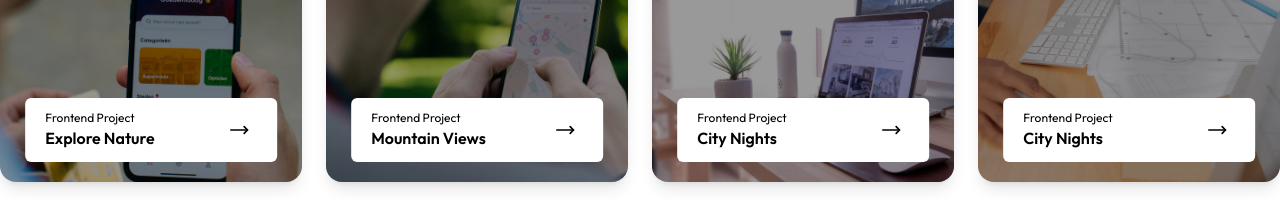
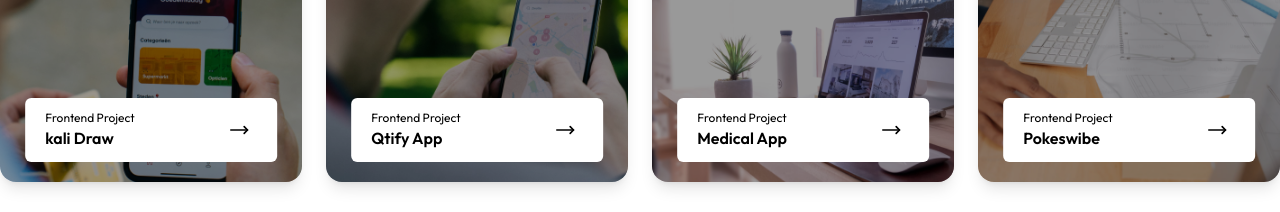
Before and after one commit to shubhamrawat0269/portfolio, a Next.js app: page / in a window 1280 px wide. Shown: the part 2240-2452 px from the top of the page. Built offline with nearby package versions, Linux system fonts and the light colour scheme; a web font is replaced by a local one.

Commit message:
updated : Project links added

```diff
--- a/app/components/molecules/Card.jsx
+++ b/app/components/molecules/Card.jsx
@@ -5,7 +5,6 @@ const Card = ({ imageUrl, title, onClick }) => {
   return (
     <div
       className="relative w-full h-64 rounded-2xl overflow-hidden shadow-lg group"
-      //   onClick={onClick}
     >
       <img
         src={imageUrl}
@@ -14,7 +13,10 @@ const Card = ({ imageUrl, title, onClick }) => {
       />
       <div className="absolute inset-0 bg-black/40" />
 
-      <div className="bg-white cursor-pointer w-10/12 rounded-md absolute bottom-5 left-1/2 -translate-x-1/2 py-3 px-5 flex items-center justify-between duration-500 group-hover:bottom-7">
+      <div
+        onClick={onClick}
+        className="bg-white cursor-pointer w-10/12 rounded-md absolute bottom-5 left-1/2 -translate-x-1/2 py-3 px-5 flex items-center justify-between duration-500 group-hover:bottom-7"
+      >
         <div>
           <h2 className="text-xs">Frontend Project</h2>
           <p className="text-base font-semibold">{title}</p>
--- a/app/components/organisms/Portfolio.jsx
+++ b/app/components/organisms/Portfolio.jsx
@@ -10,8 +10,10 @@ import {
   cardVariants,
   portfolioCardData,
 } from "@/assets/assets";
+import { useRouter } from "next/navigation";
 
 const Portfolio = () => {
+  const router = useRouter();
   const [limit, setLimit] = useState(4);
   const handleLimit = () => setLimit(limit + 4);
 
@@ -39,7 +41,7 @@ const Portfolio = () => {
               <Card
                 imageUrl={card.imageUrl}
                 title={card.title}
-                onClick={() => alert(`${card.title} clicked!`)}
+                onClick={() => router.push(card.link)}
               />
             </motion.div>
           ))}
--- a/assets/assets.js
+++ b/assets/assets.js
@@ -128,52 +128,34 @@ export const serviceCardData = [
 
 export const portfolioCardData = [
   {
+    link: "https://kali-draw.vercel.app/",
     imageUrl: "/work-1.png",
-    title: "Explore Nature",
+    title: "kali Draw",
   },
   {
+    link: "https://rawatshubham-qtify-pyyp.vercel.app/",
     imageUrl: "/work-2.png",
-    title: "Mountain Views",
+    title: "Qtify App",
   },
   {
+    link: "https://medify-indol.vercel.app/",
     imageUrl: "/work-3.png",
-    title: "City Nights",
+    title: "Medical App",
   },
   {
+    link: "https://pokeswibe.vercel.app/",
     imageUrl: "/work-4.png",
-    title: "City Nights",
+    title: "Pokeswibe",
   },
   {
+    link: "https://caption-to-video-app.vercel.app/",
     imageUrl: "/work-1.png",
-    title: "Explore Nature",
+    title: "Caption To Video",
   },
   {
+    link: "https://countdown-timer-app-jade.vercel.app/",
     imageUrl: "/work-2.png",
-    title: "Mountain Views",
-  },
-  {
-    imageUrl: "/work-3.png",
-    title: "City Nights",
-  },
-  {
-    imageUrl: "/work-4.png",
-    title: "City Nights",
-  },
-  {
-    imageUrl: "/work-1.png",
-    title: "Explore Nature",
-  },
-  {
-    imageUrl: "/work-2.png",
-    title: "Mountain Views",
-  },
-  {
-    imageUrl: "/work-3.png",
-    title: "City Nights",
-  },
-  {
-    imageUrl: "/work-4.png",
-    title: "City Nights",
+    title: "Countdown Timer",
   },
 ];
 
```
